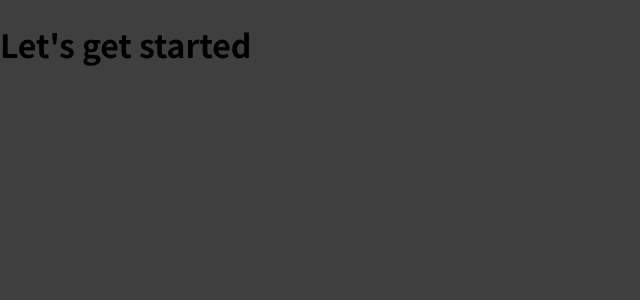
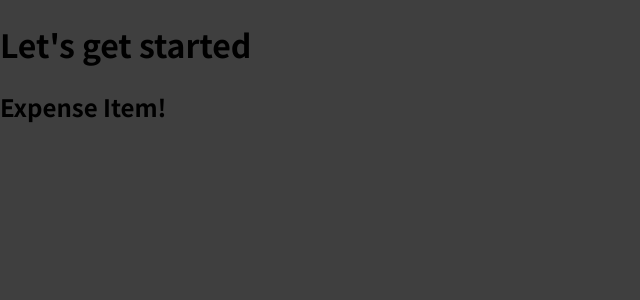
Before and after one commit to wingedblackcat/academind-react-complete-guide, a React (Create React App) app: page / in a window 1280 px wide. Shown: the top 300 px of the page, without its empty margins (0-640 px from the left). Built offline with nearby package versions, Linux system fonts and the light colour scheme.

Commit message:
feat: create and use the Expense Item component

```diff
--- a/src/App.js
+++ b/src/App.js
@@ -1,7 +1,10 @@
+import ExpenseItem from "./components/ExpenseItem";
+
 function App() {
   return (
     <div>
       <h1>Let's get started</h1>
+        <ExpenseItem></ExpenseItem>
     </div>
   );
 }
--- /dev/null
+++ b/src/components/ExpenseItem.js
@@ -0,0 +1,5 @@
+function ExpenseItem() {
+    return <h2>Expense Item!</h2>
+}
+
+export default ExpenseItem;
```
